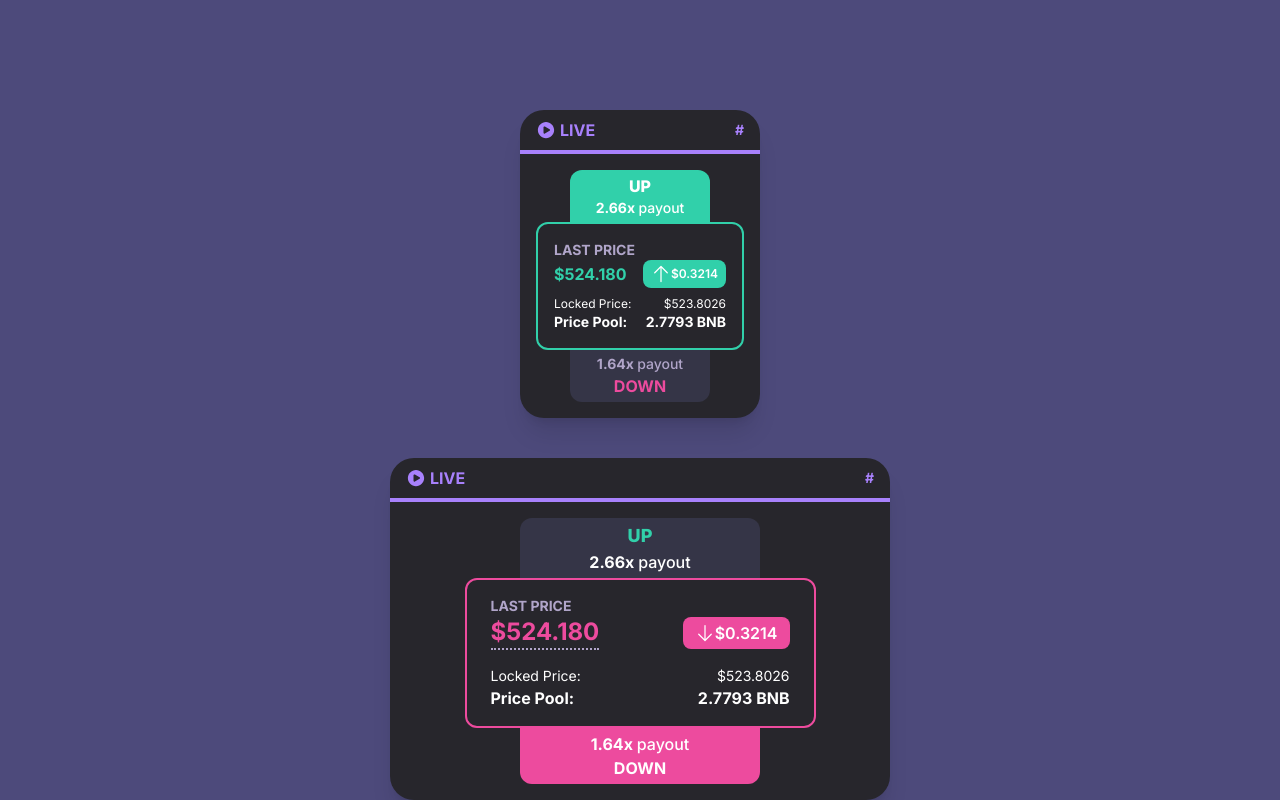
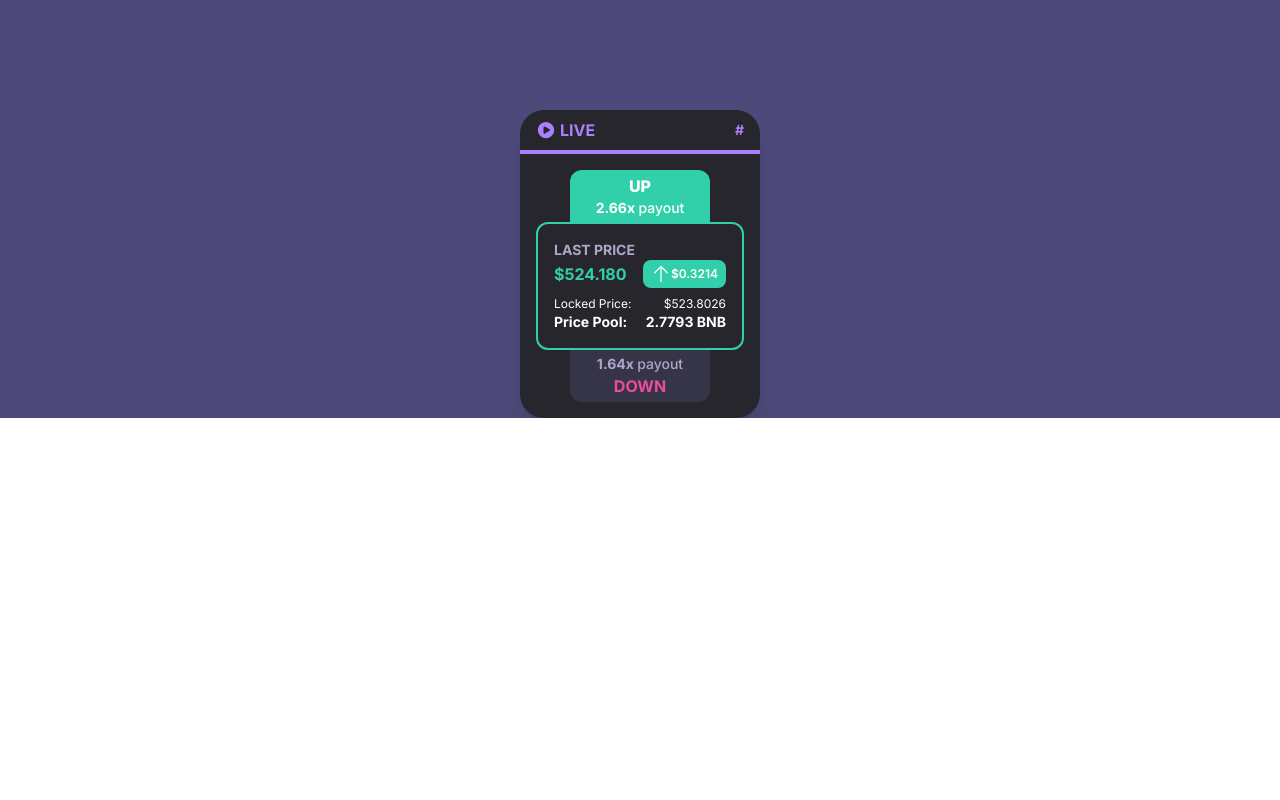
Before and after one commit to vishalmet/PancakePredictionWink, a React (Vite) app: page / in a window 1280 px wide. Shown: the part 730-1530 px from the top of the page. After the commit the page ends 1148 px from the top, so only its background shows below. Built offline with nearby package versions, Linux system fonts and the light colour scheme; what wagmi would draw is missing.

Commit message:
wink ui fit

```diff
--- a/src/App.jsx
+++ b/src/App.jsx
@@ -30,7 +30,7 @@ const App = () => {
             <Wallet />
           </div>
         </div>
-        <div className="flex gap-1">
+        <div className="flex gap-3">
           <LiveUp />
           <div className="relative w-[240px] perspective">
             <motion.div
@@ -69,7 +69,6 @@ const App = () => {
           </div>
         </div>
       </div>
-      <LiveUp />
       <LiveDown />
     </div>
   );
--- a/src/components/LiveDown.jsx
+++ b/src/components/LiveDown.jsx
@@ -2,7 +2,7 @@ import React, { useState, useEffect } from "react";
 import { motion } from "framer-motion";
 import { initializeContract, currentEpoch } from "../integration";
 
-const LiveDown = ({ handleFlip }) => {
+const LiveUp = ({ handleFlip }) => {
   const [provider, setProvider] = useState(null);
   const [signer, setSigner] = useState(null);
   const [address, setAddress] = useState(null);
@@ -33,7 +33,7 @@ const LiveDown = ({ handleFlip }) => {
   return (
     <div>
       <div className="flex justify-center items-center pt-10 text-white">
-        <div className="bg-[#27262C] shadow-xl h-full rounded-3xl mx-6 md:mx-0 w-[400px] md:w-[500px]">
+        <div className="bg-[#27262C] shadow-xl h-full rounded-3xl mx-6 md:mx-0 w-[240px]">
           <div className="bg-tranparent text-white font-bold p-2 px-4 flex justify-between items-center rounded-t-3xl border-b-4 border-[#A881FC]">
             <div className="flex items-center text-[#A881FC] text-base gap-1">
               <svg
@@ -53,21 +53,19 @@ const LiveDown = ({ handleFlip }) => {
             <div className="text-sm text-[#A881FC]"># {actualEpoch}</div>
           </div>
           <div className="p-4">
-            <div className=" text-base font-bold text-center p-1 bg-[#353547] w-[240px] rounded-t-xl mx-auto">
-              <p className="text-lg font-extrabold text-[#31D0AA]">UP</p>
-              <p className="">
+            <div className="font-bold text-center p-1 bg-[#31D0AA] w-[140px] rounded-t-xl mx-auto">
+              <p className="text-base font-extrabold">UP</p>
+              <p className="text-sm">
                 2.66x <span className=" font-medium"> payout</span>
               </p>
             </div>
-            <div className="w-full md:w-[75%] mx-auto border-2 border-[#ED4B9E] py-4 px-6 rounded-xl">
+            <div className="w-full mx-auto border-2 border-[#31D0AA] p-4 rounded-xl">
               <div className="flex justify-between font-bold">
                 <p className=" text-[#B0A5C9] text-sm">LAST PRICE</p>
               </div>
               <div className="flex justify-between items-center">
-                <p className=" font-bold text-[#ED4B9E] text-2xl border-b-2 border-dotted border-[#B0A5C9]">
-                  $524.180
-                </p>
-                <div className=" flex items-center bg-[#ED4B9E] p-1 px-3 rounded-lg font-semibold">
+                <p className=" font-bold text-[#31D0AA] text-base">$524.180</p>
+                <div className=" flex items-center bg-[#31D0AA] p-1 px-2 rounded-lg font-semibold text-xs">
                   <svg
                     xmlns="http://www.w3.org/2000/svg"
                     viewBox="0 0 24 24"
@@ -76,29 +74,29 @@ const LiveDown = ({ handleFlip }) => {
                   >
                     <path
                       fill-rule="evenodd"
-                      d="M12 2.25a.75.75 0 0 1 .75.75v16.19l6.22-6.22a.75.75 0 1 1 1.06 1.06l-7.5 7.5a.75.75 0 0 1-1.06 0l-7.5-7.5a.75.75 0 1 1 1.06-1.06l6.22 6.22V3a.75.75 0 0 1 .75-.75Z"
+                      d="M11.47 2.47a.75.75 0 0 1 1.06 0l7.5 7.5a.75.75 0 1 1-1.06 1.06l-6.22-6.22V21a.75.75 0 0 1-1.5 0V4.81l-6.22 6.22a.75.75 0 1 1-1.06-1.06l7.5-7.5Z"
                       clip-rule="evenodd"
                     />
                   </svg>
                   $0.3214
                 </div>
               </div>
-              <div className="pt-4">
-                <div className=" flex justify-between items-center text-sm">
-                  <p>Locked Price: </p>
-                  <p>$523.8026</p>
+              <div className="pt-2">
+                <div className=" flex justify-between items-center text-xs">
+                    <p>Locked Price: </p>
+                    <p>$523.8026</p>
                 </div>
-                <div className=" flex justify-between items-center font-bold">
-                  <p>Price Pool: </p>
-                  <p>2.7793 BNB</p>
+                <div className=" flex justify-between items-center font-bold text-sm">
+                    <p>Price Pool: </p>
+                    <p>2.7793 BNB</p>
                 </div>
               </div>
             </div>
-            <div className=" text-base font-bold text-center p-1 bg-[#ED4B9E] w-[240px] rounded-b-xl mx-auto">
-              <p className="">
+            <div className="font-bold text-center p-1 bg-[#353547] w-[140px] rounded-b-xl mx-auto">
+              <p className="text-[#B0A5C9] text-sm">
                 1.64x <span className=" font-medium"> payout</span>
               </p>
-              <p className="">DOWN</p>
+              <p className="text-[#ED4B9E] text-base">DOWN</p>
             </div>
           </div>
         </div>
@@ -107,4 +105,4 @@ const LiveDown = ({ handleFlip }) => {
   );
 };
 
-export default LiveDown;
+export default LiveUp;
--- a/src/components/LiveUp.jsx
+++ b/src/components/LiveUp.jsx
@@ -33,7 +33,7 @@ const LiveUp = ({ handleFlip }) => {
   return (
     <div>
       <div className="flex justify-center items-center pt-10 text-white">
-        <div className="bg-[#27262C] shadow-xl h-full rounded-3xl mx-6 md:mx-0 w-[240px]">
+        <div className="bg-[#27262C] shadow-xl h-full rounded-3xl md:mx-0 w-[240px]">
           <div className="bg-tranparent text-white font-bold p-2 px-4 flex justify-between items-center rounded-t-3xl border-b-4 border-[#A881FC]">
             <div className="flex items-center text-[#A881FC] text-base gap-1">
               <svg
```
